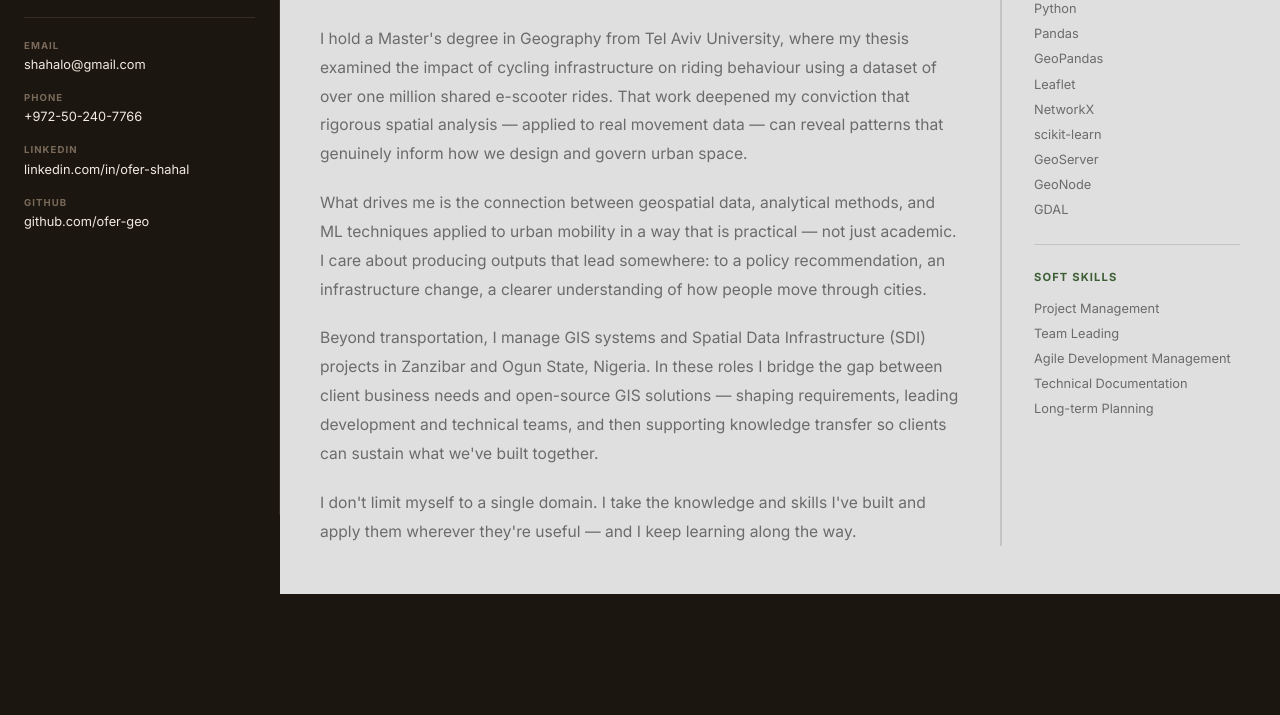
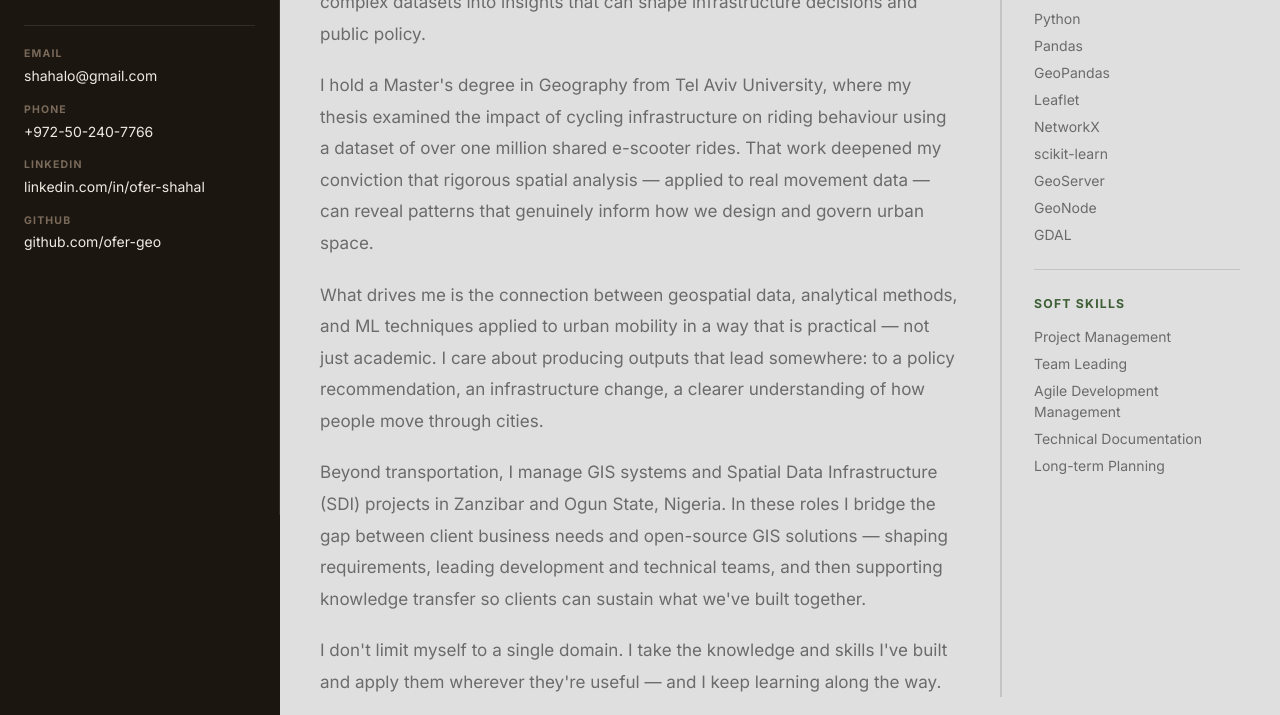
Before and after one commit to ofer-geo/personal_portfolio, an Astro site: page / in a window 1280 px wide. Shown: the part 285-1000 px from the top of the page. Before the commit the page ends 879 px from the top, so only its background shows below. Built offline with nearby package versions, Linux system fonts and the light colour scheme; Astro itself is replaced by a stand-in of ours.

Commit message:
Style: increase base font size 16px → 17.5px

```diff
--- a/src/styles/global.css
+++ b/src/styles/global.css
@@ -25,7 +25,7 @@
 
 html, body {
   font-family: 'Inter', system-ui, -apple-system, sans-serif;
-  font-size: 16px;
+  font-size: 17.5px;
   line-height: 1.6;
   -webkit-font-smoothing: antialiased;
 }
```
